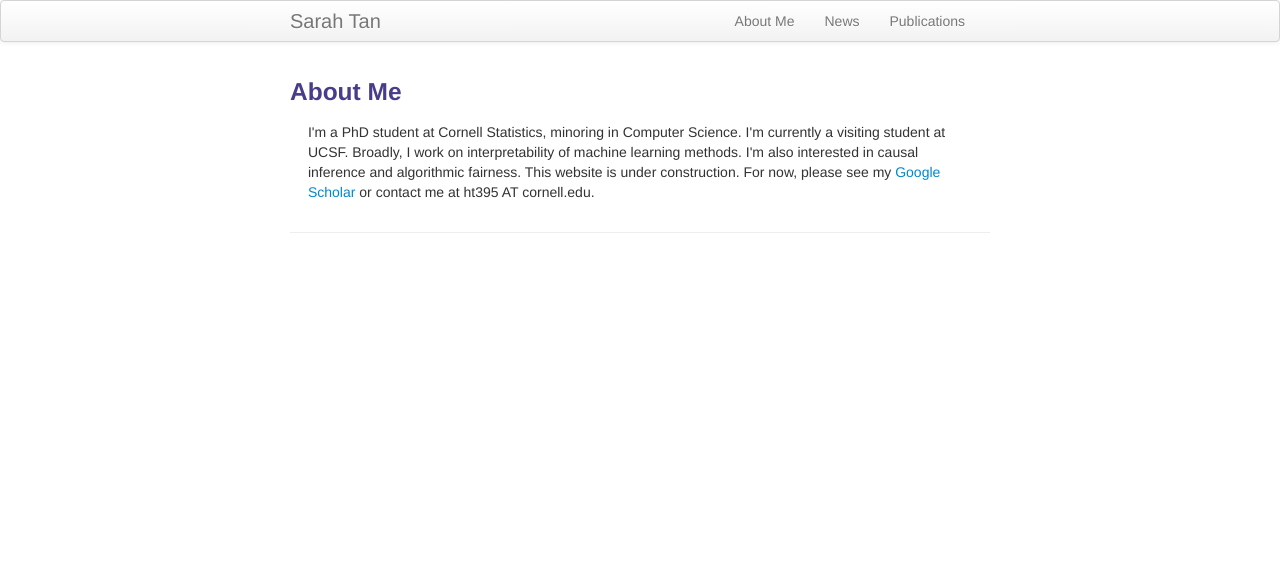
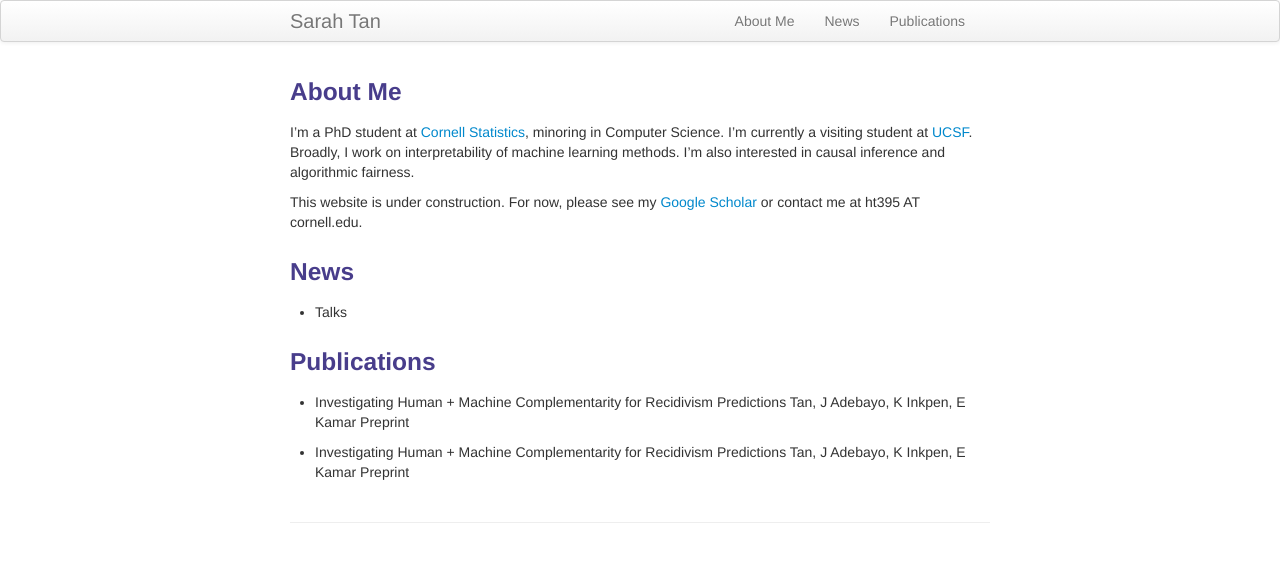
Before and after one commit to shftan/shftan.github.io, a Jekyll site: the page built from index.md, in a window 1280 px wide. Shown: the top 562 px of the page. Built offline with Jekyll 4.4.1, drawn with Linux system fonts in a browser that asks for light colours.

Commit message:
Update index.md

```diff
--- a/index.md
+++ b/index.md
@@ -6,7 +6,21 @@ keywords: Sarah Tan, Cornell, Statistics, interpretability, causal inference
 ---
 
 <div class="row-fluid" id="about"><h3>About Me</h3>
-    <div class="span11">
-      I'm a PhD student at Cornell Statistics, minoring in Computer Science. I'm currently a visiting student at UCSF. Broadly, I work on interpretability of machine learning methods. I'm also interested in causal inference and algorithmic fairness. This website is under construction. For now, please see my <a href="https://scholar.google.com/citations?user=_tSKmPYAAAAJ&hl=en">Google Scholar</a> or contact me at ht395 AT cornell.edu.
-  </div>
 </div>
+I'm a PhD student at [Cornell Statistics](https://stat.cornell.edu/), minoring in Computer Science. I'm currently a visiting student at [UCSF](https://epibiostat.ucsf.edu/). Broadly, I work on interpretability of machine learning methods. I'm also interested in causal inference and algorithmic fairness.
+
+This website is under construction. For now, please see my <a href="https://scholar.google.com/citations?user=_tSKmPYAAAAJ&hl=en">Google Scholar</a> or contact me at ht395 AT cornell.edu.
+
+<div class="row-fluid" id="news"><h3>News</h3>
+</div>
+- Talks
+
+<div class="row-fluid" id="publications"><h3>Publications</h3>
+</div>
+- Investigating Human + Machine Complementarity for Recidivism Predictions
+Tan, J Adebayo, K Inkpen, E Kamar
+Preprint
+
+- Investigating Human + Machine Complementarity for Recidivism Predictions
+Tan, J Adebayo, K Inkpen, E Kamar
+Preprint
```
